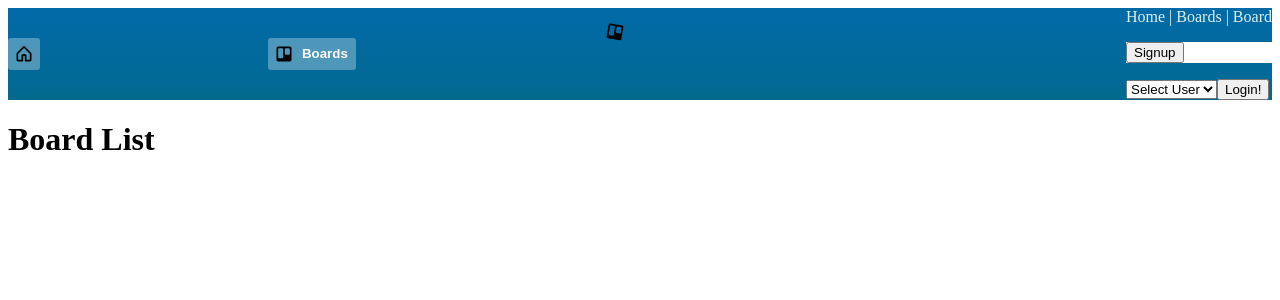
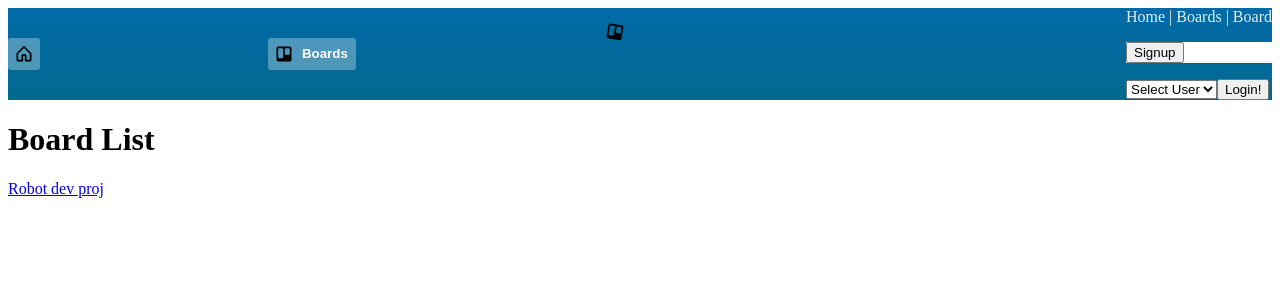
Before and after one commit to moshedabush/thello, a React (Create React App) app: page / in a window 1280 px wide. Both pictures are taken after a click on the button "Try As Guest!(logs in with Guest creds)". Shown: the top 300 px of the page. Built offline with nearby package versions, Linux system fonts and the light colour scheme.

Commit message:
boardList renders title - bug fixed

```diff
--- a/src/pages/BoardList.jsx
+++ b/src/pages/BoardList.jsx
@@ -2,7 +2,8 @@ import React from 'react';
 import { connect } from 'react-redux';
 import { userService } from '../services/user.service';
 import { loadUsers } from '../store/user.actions';
-import boardData from '../data/boardsData';
+// import boardData from '../data/boardsData';
+import  boardsData from '../data/boards.json'
 import { Link } from 'react-router-dom';
 
 class _BoardList extends React.Component {
@@ -10,11 +11,13 @@ class _BoardList extends React.Component {
     loggedUser: {},
     boards: [],
   };
+
   async componentDidMount() {
     const loggedUser = await userService.getLoggedinUser();
     const boardIds = await this.getUserBoardsIds(loggedUser);
     const boards = await this.getBoards(boardIds);
     this.setState({ loggedUser , boards });
+    console.log('this.state',this.state)
   }
 
   getUserBoardsIds = (loggedUser) => {
@@ -22,25 +25,25 @@ class _BoardList extends React.Component {
     const boardIds = [loggedUser.userBoardIds];
     return boardIds;
   };
+
   getBoards = (boardIds) => {
-    // TEMP! boardData is 1 object w/ 1 board, need to convert data&func to arrays.
-    // RETURNS ALL CURRENT BOARDS IN THE DATA - USER DOESNT MATTER
-    const boards = [];
-    boards.push(boardData);
-    return boards;
+   let filteredBoards = boardIds.map((id)=> boardsData.find(({_id})=>_id===id))
+    return filteredBoards;
+
   };
 
 
   render() {
+
     const { boards } = this.state;
     if (!boards) return <div>Loading</div>;
+    console.log('boards in render',boards)
     return (
       <div>
         <h1>Board List</h1>
         {boards.map((board, idx) => (
           <Link to={`board/${board._id}`} key={idx}>
-            {' '}
-            <div>{board.title}</div>{' '}
+            <div>{board.title}</div>
           </Link>
         ))}
       </div>
--- a/src/pages/HomePage.jsx
+++ b/src/pages/HomePage.jsx
@@ -54,6 +54,7 @@ class _HomePage extends React.Component {
       fullname: 'Guest Guest',
       username: 'Guest',
       password: 'Guest',
+      userBoardIds: "b101",
     });
     userService.login(guest);
     this.props.history.push('/boardlist');
```
Also changed, not shown: src/data/boards.json (line endings or trailing spaces).
